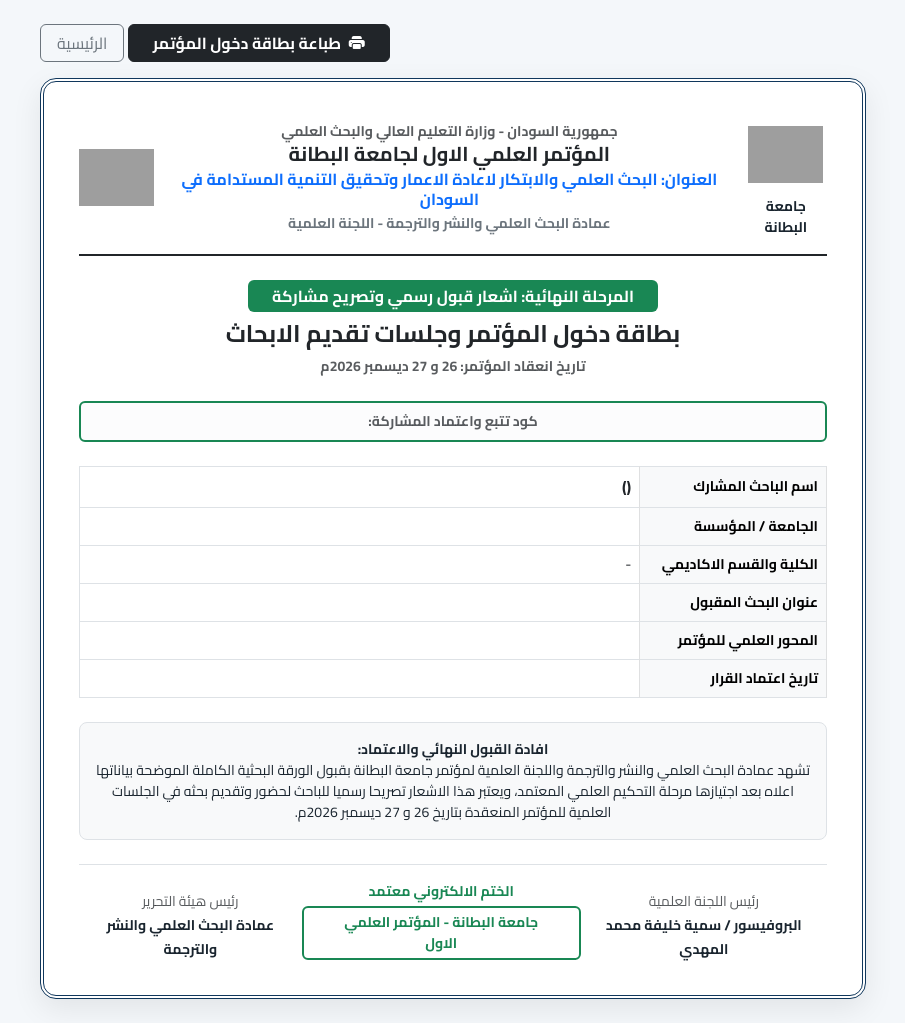
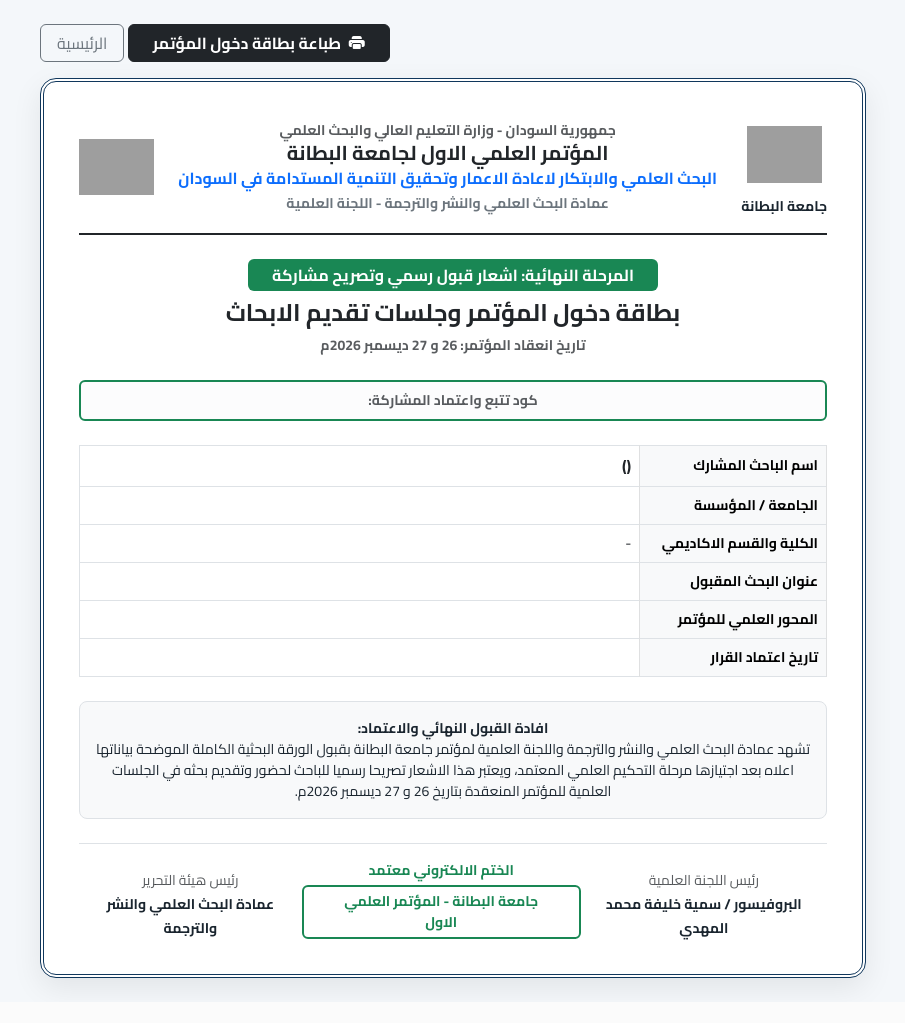
Before and after one commit to altayebawab024-code/conference-portal, a Django app: template templates/submissions/acceptance_pass.html in a window 1280 px wide. Shown: the whole page, without its empty margins (187-1092 px from the left). After the commit the page ends 996 px from the top, so only its background shows below. Run offline with Django 5.2, Linux system fonts and the light colour scheme; the template is opened without the code that fills it, so the values that code supplies are empty; grey boxes are pictures that could not be loaded.

Commit message:
Update acceptance_pass.html

```diff
--- a/templates/submissions/acceptance_pass.html
+++ b/templates/submissions/acceptance_pass.html
@@ -61,7 +61,7 @@
                     <div class="text-center px-2">
                         <div class="small fw-bold text-muted">جمهورية السودان - وزارة التعليم العالي والبحث العلمي</div>
                         <h5 class="fw-bold text-dark mb-1">المؤتمر العلمي الاول لجامعة البطانة</h5>
-                        <h6 class="fw-bold text-primary mb-1">العنوان: البحث العلمي والابتكار لاعادة الاعمار وتحقيق التنمية المستدامة في السودان</h6>
+                        <h6 class="fw-bold text-primary mb-1"> البحث العلمي والابتكار لاعادة الاعمار وتحقيق التنمية المستدامة في السودان</h6>
                         <div class="small fw-bold text-secondary">عمادة البحث العلمي والنشر والترجمة - اللجنة العلمية</div>
                     </div>
                     <div class="text-center">
```
